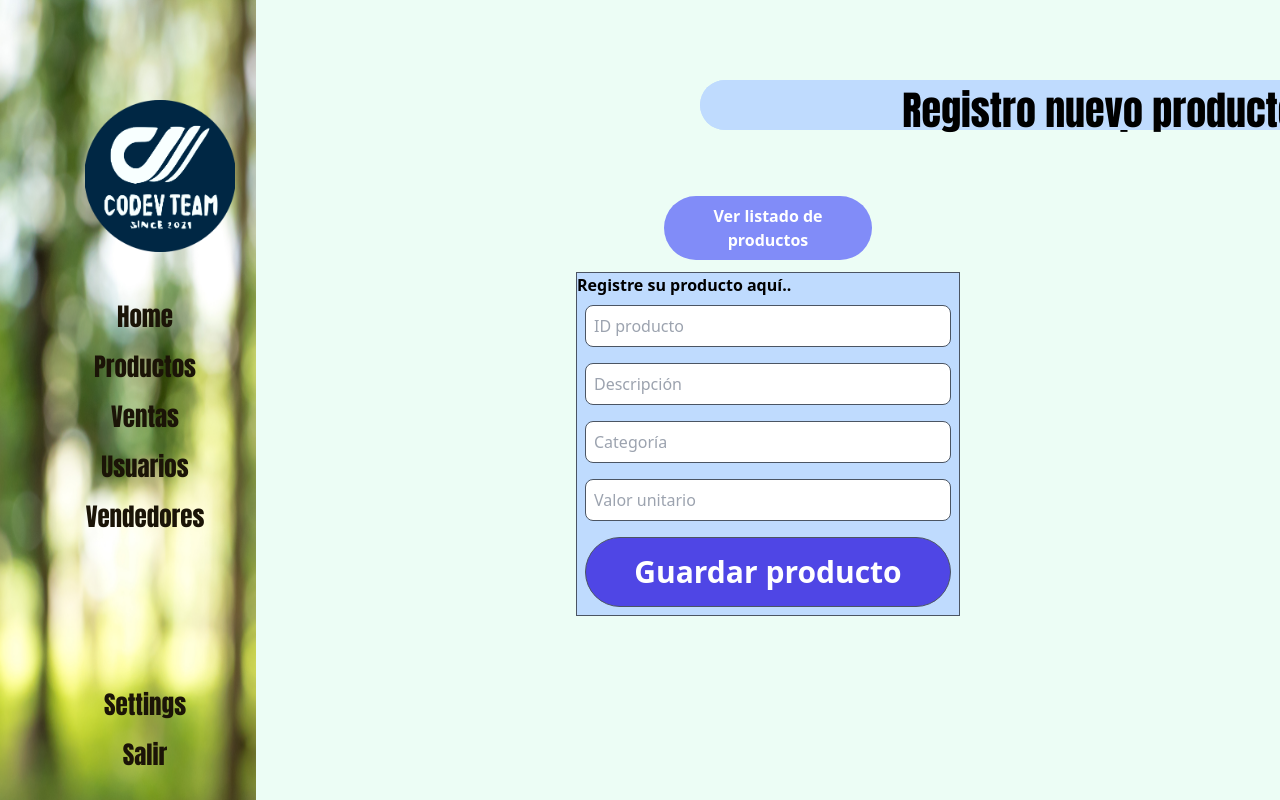
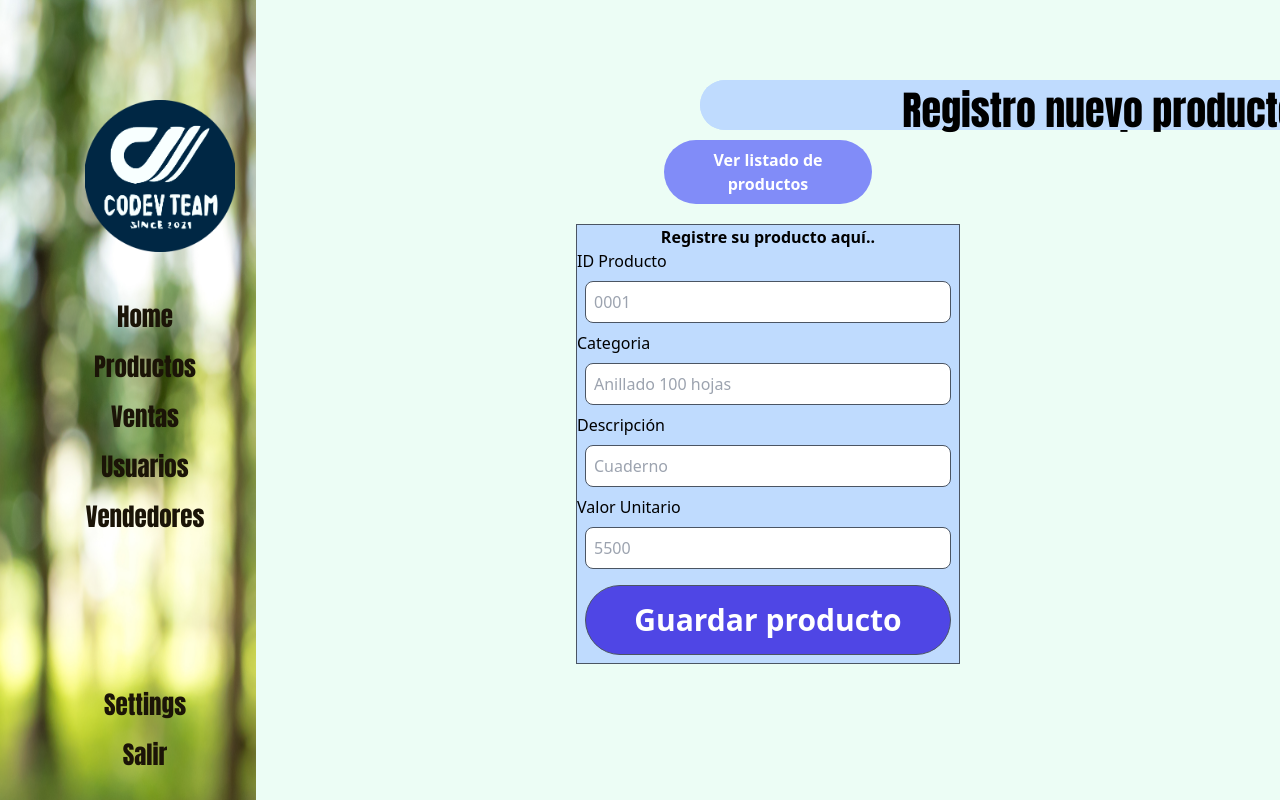
Before and after one commit to Equipo-coDEV-Mision-TIC/Ventas-codev-team, a React (Create React App) app: page /Home/productos in a window 1280 px wide. Both pictures are taken after a click on the button "Registrar nuevo producto". Built offline with nearby package versions, Linux system fonts and the light colour scheme.

Commit message:
ajustar apariencia del formulario  de registro de nuevos productos

```diff
--- a/src/components/FormularioCreacionVehiculos.jsx
+++ b/src/components/FormularioCreacionVehiculos.jsx
@@ -7,12 +7,25 @@ const FormularioCreacionVehiculos = () => {
             <BarraTitulo>
                 Registro nuevo producto
             </BarraTitulo>
-            <form className='grid grid-rows-1 w-96 border border-gray-600 bg-blue-200'>
-                <label className='text-left font-extrabold'>Registre su producto aquí..</label>
-                <input className='bg-white border border-gray-600 p-2 rounded-lg m-2' type="text" placeholder="ID producto"/>
-                <input className='bg-white border border-gray-600 p-2 rounded-lg m-2' type="text" placeholder="Descripción"/>
-                <input className='bg-white border border-gray-600 p-2 rounded-lg m-2' type="text" placeholder="Categoría"/>
-                <input className='bg-white border border-gray-600 p-2 rounded-lg m-2' type="number" placeholder="Valor unitario" />
+            <form className='grid grid-rows-1 w-96 border border-gray-600 bg-blue-200 m-2'>
+                <label className='text-center font-extrabold'>Registre su producto aquí..</label>
+                <label className='flex flex-col' htmlFor=" ID Producto">
+                    ID Producto
+                    <input name='ID Producto' className='bg-white border border-gray-600 p-2 rounded-lg m-2' type='number' min={1001} max={9999} placeholder="0001"/>
+                </label>
+                <label className='flex flex-col' htmlFor="Categoria">
+                    Categoria
+                    <input name='Categoria' className='bg-white border border-gray-600 p-2 rounded-lg m-2' type="text" placeholder="Anillado 100 hojas"/>
+                </label>
+                <label className='flex flex-col' htmlFor="Descripción">
+                    Descripción
+                    <input name='Descripción' className='bg-white border border-gray-600 p-2 rounded-lg m-2' type="text" placeholder="Cuaderno"/>
+                </label>
+                <label className='flex flex-col' htmlFor="Valor Unitario">
+                    Valor Unitario
+                    <input name='Valor Unitario Categoria' className='bg-white border border-gray-600 p-2 rounded-lg m-2' type="number" placeholder="5500" />
+                </label>
+
                 <button className='bg-indigo-600 border border-gray-600 p-4 rounded-full m-2 text-white text-3xl font-extrabold hover:translate-x-52'>Guardar producto</button>
             </form>
         </div>
--- a/src/pages/admin/productos.jsx
+++ b/src/pages/admin/productos.jsx
@@ -88,8 +88,8 @@ const TablaProductos = ({listaProductos}) =>{
             <thead className='bg-blue-200'>
                 <tr>
                     <th>ID PRODUCTOS</th>
+                    <th>CATEGORIA</th>
                     <th>DESCRIPCION</th>
-                    <th>CATEGORIA</th>
                     <th>VALOR UNITARIO</th>
                 </tr>
             </thead>
@@ -98,8 +98,8 @@ const TablaProductos = ({listaProductos}) =>{
                     return(
                         <tr>
                             <th>{productos.IDproducto}</th>
+                            <th>{productos.Categoria}</th>
                             <th>{productos.Descripción}</th>
-                            <th>{productos.Categoria}</th>
                             <th>{productos.ValorUnitario}</th>
                         </tr>
                     )
```
